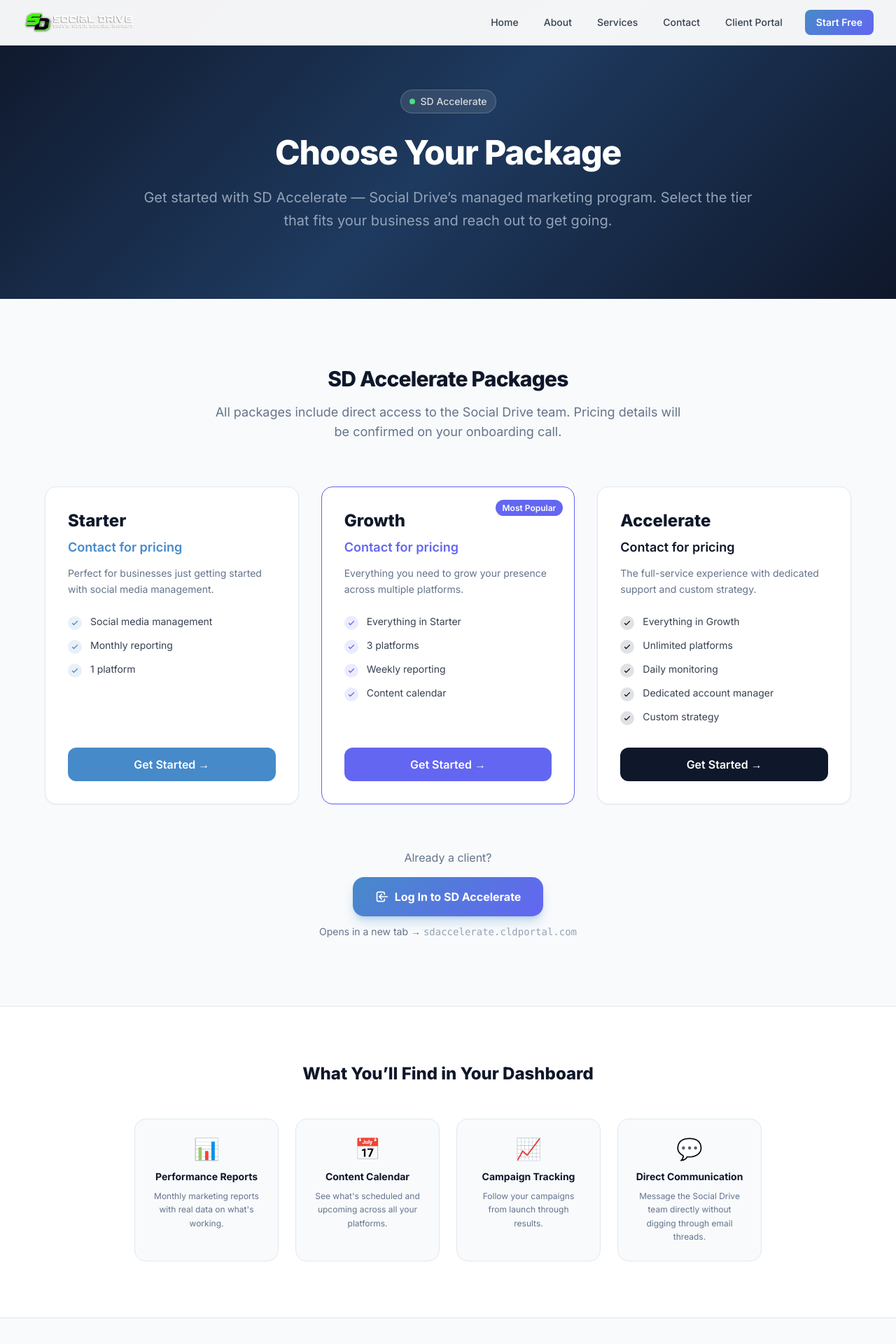
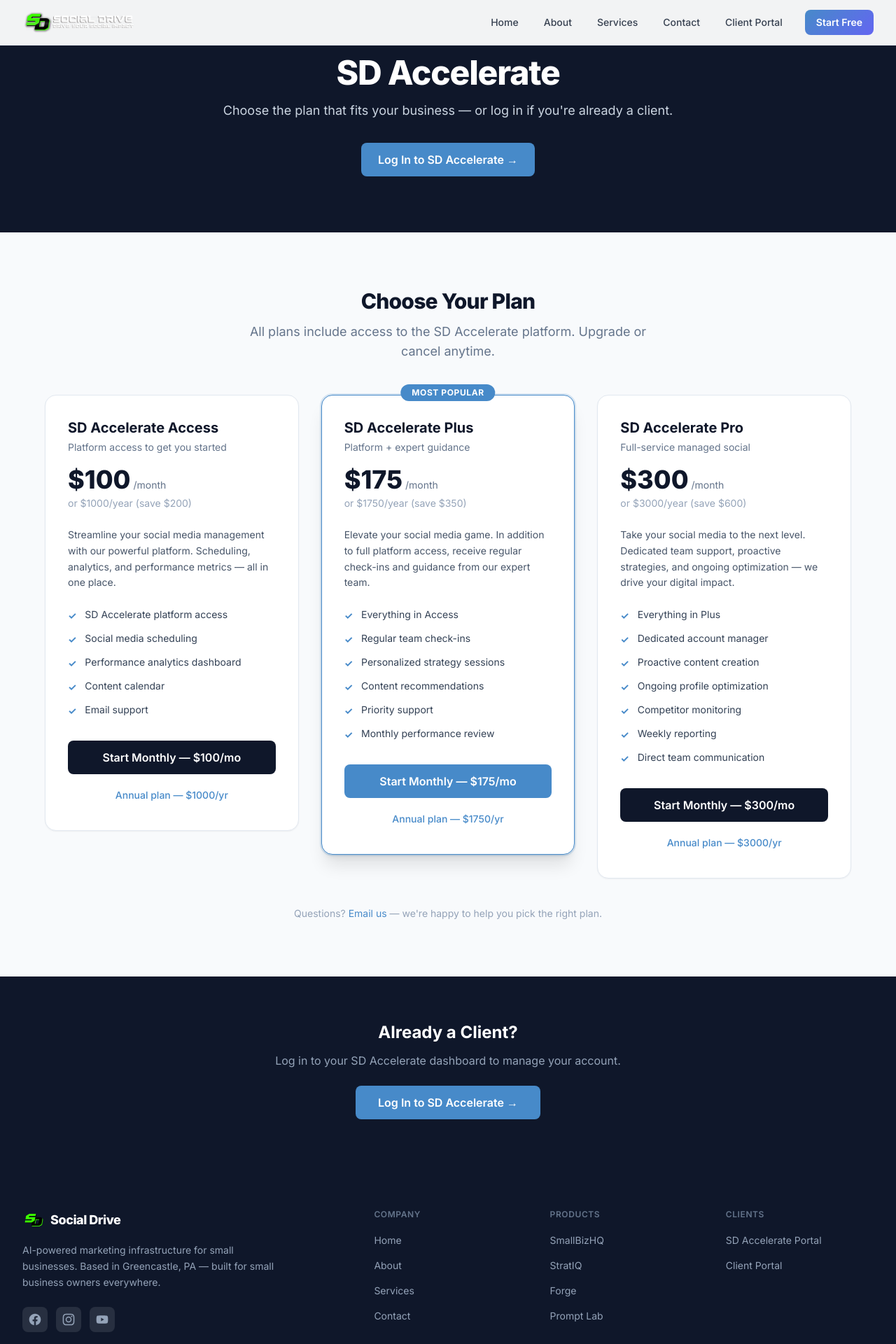
Before and after one commit to mbaer93/sdm-website, a Next.js app: page /client-portal in a window 1280 px wide. Shown: the top 1920 px of the page at 70% size. Built offline with nearby package versions, Linux system fonts and the light colour scheme.

Commit message:
feat: SD Accelerate real packages with Stripe pricing ($100/$175/$300 per month)

```diff
--- a/app/client-portal/page.tsx
+++ b/app/client-portal/page.tsx
@@ -1,238 +1,190 @@
-import type { Metadata } from "next";
-import Link from "next/link";
+import type { Metadata } from 'next'
+import Link from 'next/link'
 
 export const metadata: Metadata = {
-  title: "Client Portal — SD Accelerate",
-  description:
-    "Access your Social Drive client portal. Log in to SD Accelerate to view your marketing reports, content calendar, and account dashboard. Or choose an SD Accelerate package to get started.",
-  alternates: {
-    canonical: "https://www.socialdrivemedia.com/client-portal",
+  title: 'SD Accelerate — Client Portal | Social Drive',
+  description: 'Access your SD Accelerate dashboard or get started with a Social Drive package today.',
+  openGraph: {
+    title: 'SD Accelerate — Client Portal | Social Drive',
+    description: 'Access your SD Accelerate dashboard or choose a package to get started.',
+    url: 'https://www.socialdrivemedia.com/client-portal',
   },
-  openGraph: {
-    title: "Client Portal — SD Accelerate",
-    description: "Choose your SD Accelerate package or log in to your dashboard.",
-    url: "https://www.socialdrivemedia.com/client-portal",
-  },
-  robots: {
-    index: false,
-    follow: false,
-  },
-};
+  alternates: { canonical: 'https://www.socialdrivemedia.com/client-portal' },
+}
 
-const packages = [
+const PACKAGES = [
   {
-    name: "Starter",
-    price: "Contact for pricing",
-    description: "Perfect for businesses just getting started with social media management.",
+    name: 'Access',
+    tagline: 'Platform access to get you started',
+    description: 'Streamline your social media management with our powerful platform. Scheduling, analytics, and performance metrics — all in one place.',
+    monthlyPrice: 100,
+    yearlyPrice: 1000,
+    monthlyPriceId: 'price_1Om2JuKYIBz9dddLAkQMI9ke',
+    yearlyPriceId: 'price_1Om2KVKYIBz9dddLU5R1y6ho',
+    highlight: false,
     features: [
-      "Social media management",
-      "Monthly reporting",
-      "1 platform",
+      'SD Accelerate platform access',
+      'Social media scheduling',
+      'Performance analytics dashboard',
+      'Content calendar',
+      'Email support',
     ],
-    accent: "#478ac9",
-    subject: "SD Accelerate Starter Package",
-    popular: false,
   },
   {
-    name: "Growth",
-    price: "Contact for pricing",
-    description: "Everything you need to grow your presence across multiple platforms.",
+    name: 'Plus',
+    tagline: 'Platform + expert guidance',
+    description: 'Elevate your social media game. In addition to full platform access, receive regular check-ins and guidance from our expert team.',
+    monthlyPrice: 175,
+    yearlyPrice: 1750,
+    monthlyPriceId: 'price_1Om2QuKYIBz9dddL7NaFwLfC',
+    yearlyPriceId: 'price_1Om2TEKYIBz9dddLl0B3KJ89',
+    highlight: true,
     features: [
-      "Everything in Starter",
-      "3 platforms",
-      "Weekly reporting",
-      "Content calendar",
+      'Everything in Access',
+      'Regular team check-ins',
+      'Personalized strategy sessions',
+      'Content recommendations',
+      'Priority support',
+      'Monthly performance review',
     ],
-    accent: "#6366f1",
-    subject: "SD Accelerate Growth Package",
-    popular: true,
   },
   {
-    name: "Accelerate",
-    price: "Contact for pricing",
-    description: "The full-service experience with dedicated support and custom strategy.",
+    name: 'Pro',
+    tagline: 'Full-service managed social',
+    description: 'Take your social media to the next level. Dedicated team support, proactive strategies, and ongoing optimization — we drive your digital impact.',
+    monthlyPrice: 300,
+    yearlyPrice: 3000,
+    monthlyPriceId: 'price_1Om2b4KYIBz9dddLQkiECmlK',
+    yearlyPriceId: 'price_1Om2bmKYIBz9dddLgZIRHvdh',
+    highlight: false,
     features: [
-      "Everything in Growth",
-      "Unlimited platforms",
-      "Daily monitoring",
-      "Dedicated account manager",
-      "Custom strategy",
+      'Everything in Plus',
+      'Dedicated account manager',
+      'Proactive content creation',
+      'Ongoing profile optimization',
+      'Competitor monitoring',
+      'Weekly reporting',
+      'Direct team communication',
     ],
-    accent: "#0f172a",
-    subject: "SD Accelerate Accelerate Package",
-    popular: false,
   },
-];
+]
 
 export default function ClientPortalPage() {
   return (
-    <>
+    <main className="min-h-screen bg-white">
+
       {/* Hero */}
-      <section className="gradient-hero pt-32 pb-20 px-4 sm:px-6 lg:px-8">
-        <div className="max-w-4xl mx-auto text-center w-full">
-          <div className="inline-flex items-center gap-2 px-3 py-1.5 rounded-full bg-white/10 border border-white/20 text-white/80 text-sm font-medium mb-8">
-            <span className="w-2 h-2 rounded-full bg-green-400"></span>
+      <section className="bg-slate-900 text-white py-20 px-6 text-center">
+        <h1 className="text-4xl md:text-5xl font-extrabold tracking-tight mb-4">
           SD Accelerate
+        </h1>
+        <p className="text-lg text-slate-300 max-w-2xl mx-auto mb-8">
+          Choose the plan that fits your business — or log in if you&apos;re already a client.
+        </p>
+        <a
+          href="https://sdaccelerate.cldportal.com/login"
+          target="_blank"
+          rel="noopener noreferrer"
+          className="inline-flex items-center gap-2 bg-[#478ac9] hover:bg-[#3a7ab8] text-white font-semibold px-6 py-3 rounded-lg transition-colors"
+        >
+          Log In to SD Accelerate →
+        </a>
+      </section>
+
+      {/* Packages */}
+      <section className="py-20 px-6 bg-slate-50">
+        <div className="max-w-6xl mx-auto">
+          <div className="text-center mb-12">
+            <h2 className="text-3xl font-extrabold text-slate-900 tracking-tight mb-3">
+              Choose Your Plan
+            </h2>
+            <p className="text-slate-500 text-lg max-w-xl mx-auto">
+              All plans include access to the SD Accelerate platform. Upgrade or cancel anytime.
+            </p>
           </div>
-          <h1 className="text-5xl font-extrabold text-white tracking-tight mb-6">
-            Choose Your Package
-          </h1>
-          <p className="text-xl text-[#94a3b8] leading-relaxed mb-4">
-            Get started with SD Accelerate — Social Drive&rsquo;s managed marketing program. Select the tier that fits your business and reach out to get going.
+
+          <div className="grid grid-cols-1 md:grid-cols-3 gap-8 items-start">
+            {PACKAGES.map((pkg) => (
+              <div
+                key={pkg.name}
+                className={`rounded-2xl border p-8 flex flex-col ${
+                  pkg.highlight
+                    ? 'border-[#478ac9] bg-white shadow-xl ring-2 ring-[#478ac9]/20 relative'
+                    : 'border-slate-200 bg-white shadow-sm'
+                }`}
+              >
+                {pkg.highlight && (
+                  <div className="absolute -top-4 left-1/2 -translate-x-1/2 bg-[#478ac9] text-white text-xs font-bold px-4 py-1 rounded-full uppercase tracking-wider">
+                    Most Popular
+                  </div>
+                )}
+                <div className="mb-6">
+                  <h3 className="text-xl font-bold text-slate-900 mb-1">SD Accelerate {pkg.name}</h3>
+                  <p className="text-sm text-slate-500 mb-4">{pkg.tagline}</p>
+                  <div className="flex items-baseline gap-1 mb-1">
+                    <span className="text-4xl font-extrabold text-slate-900">${pkg.monthlyPrice}</span>
+                    <span className="text-slate-500 text-sm">/month</span>
+                  </div>
+                  <p className="text-sm text-slate-400">or ${pkg.yearlyPrice}/year (save ${(pkg.monthlyPrice * 12) - pkg.yearlyPrice})</p>
+                </div>
+
+                <p className="text-slate-600 text-sm mb-6 leading-relaxed">{pkg.description}</p>
+
+                <ul className="space-y-3 mb-8 flex-1">
+                  {pkg.features.map((f) => (
+                    <li key={f} className="flex items-start gap-3 text-sm text-slate-700">
+                      <span className="text-[#478ac9] font-bold mt-0.5">✓</span>
+                      {f}
+                    </li>
+                  ))}
+                </ul>
+
+                <div className="space-y-3">
+                  <a
+                    href={`https://buy.stripe.com/test_placeholder_${pkg.monthlyPriceId}`}
+                    className={`block text-center font-semibold py-3 px-6 rounded-lg transition-colors ${
+                      pkg.highlight
+                        ? 'bg-[#478ac9] hover:bg-[#3a7ab8] text-white'
+                        : 'bg-slate-900 hover:bg-slate-700 text-white'
+                    }`}
+                  >
+                    Start Monthly — ${pkg.monthlyPrice}/mo
+                  </a>
+                  <a
+                    href={`https://buy.stripe.com/test_placeholder_${pkg.yearlyPriceId}`}
+                    className="block text-center text-sm text-[#478ac9] hover:underline font-medium py-2"
+                  >
+                    Annual plan — ${pkg.yearlyPrice}/yr
+                  </a>
+                </div>
+              </div>
+            ))}
+          </div>
+
+          <p className="text-center text-slate-400 text-sm mt-10">
+            Questions?{' '}
+            <a href="mailto:ben@socialdrivemedia.com" className="text-[#478ac9] hover:underline">
+              Email us
+            </a>{' '}
+            — we&apos;re happy to help you pick the right plan.
           </p>
         </div>
       </section>
 
-      {/* Packages */}
-      <section className="py-24 px-4 sm:px-6 lg:px-8 bg-[#f8fafc]">
-        <div className="max-w-6xl mx-auto">
-          <div className="text-center mb-16">
-            <h2 className="text-3xl font-extrabold text-[#0f172a] tracking-tight mb-4">
-              SD Accelerate Packages
-            </h2>
-            <p className="text-lg text-[#64748b] max-w-2xl mx-auto">
-              All packages include direct access to the Social Drive team. Pricing details will be confirmed on your onboarding call.
-            </p>
-          </div>
-          <div className="grid grid-cols-1 md:grid-cols-3 gap-8">
-            {packages.map((pkg) => (
-              <div
-                key={pkg.name}
-                className={`bg-white rounded-2xl p-8 border shadow-sm relative overflow-hidden flex flex-col ${
-                  pkg.popular
-                    ? "border-[#6366f1] shadow-lg shadow-[#6366f1]/10"
-                    : "border-[#e2e8f0]"
-                }`}
-              >
-                {pkg.popular && (
-                  <div className="absolute top-4 right-4">
-                    <span className="text-xs font-semibold px-2.5 py-1 rounded-full text-white bg-[#6366f1]">
-                      Most Popular
-                    </span>
-                  </div>
-                )}
-                <div className="mb-6">
-                  <h3 className="text-2xl font-extrabold text-[#0f172a] mb-2">{pkg.name}</h3>
-                  <div className="text-lg font-semibold mb-3" style={{ color: pkg.accent }}>
-                    {pkg.price}
-                  </div>
-                  <p className="text-sm text-[#64748b] leading-relaxed">{pkg.description}</p>
-                </div>
-                <ul className="space-y-3 mb-8 flex-1">
-                  {pkg.features.map((feature, i) => (
-                    <li key={i} className="flex items-start gap-3">
-                      <div
-                        className="flex-shrink-0 w-5 h-5 rounded-full flex items-center justify-center mt-0.5"
-                        style={{ backgroundColor: `${pkg.accent}20` }}
-                      >
-                        <svg
-                          className="w-3 h-3"
-                          fill="none"
-                          stroke={pkg.accent}
-                          viewBox="0 0 24 24"
-                        >
-                          <path
-                            strokeLinecap="round"
-                            strokeLinejoin="round"
-                            strokeWidth={2.5}
-                            d="M5 13l4 4L19 7"
-                          />
-                        </svg>
-                      </div>
-                      <span className="text-sm text-[#374151]">{feature}</span>
-                    </li>
-                  ))}
-                </ul>
-                <a
-                  href={`mailto:ben@socialdrivemedia.com?subject=${encodeURIComponent(pkg.subject)}`}
-                  className="w-full inline-flex items-center justify-center px-6 py-3 text-base font-semibold text-white rounded-xl hover:opacity-90 transition-opacity"
-                  style={{ backgroundColor: pkg.accent }}
-                >
-                  Get Started →
-                </a>
-              </div>
-            ))}
-          </div>
-
-          {/* Already a client */}
-          <div className="mt-16 text-center">
-            <p className="text-[#64748b] mb-4">Already a client?</p>
+      {/* Existing clients */}
+      <section className="py-16 px-6 bg-slate-900 text-center">
+        <h2 className="text-2xl font-bold text-white mb-3">Already a Client?</h2>
+        <p className="text-slate-400 mb-6">Log in to your SD Accelerate dashboard to manage your account.</p>
         <a
           href="https://sdaccelerate.cldportal.com/login"
           target="_blank"
           rel="noopener noreferrer"
-              className="inline-flex items-center justify-center px-8 py-4 text-base font-bold text-white rounded-2xl gradient-accent hover:opacity-90 transition-opacity shadow-lg shadow-[#478ac9]/30"
+          className="inline-flex items-center gap-2 bg-[#478ac9] hover:bg-[#3a7ab8] text-white font-semibold px-8 py-3 rounded-lg transition-colors"
         >
-              <svg className="w-5 h-5 mr-2" fill="none" stroke="currentColor" viewBox="0 0 24 24">
-                <path strokeLinecap="round" strokeLinejoin="round" strokeWidth={2} d="M11 16l-4-4m0 0l4-4m-4 4h14m-5 4v1a3 3 0 01-3 3H6a3 3 0 01-3-3V7a3 3 0 013-3h7a3 3 0 013 3v1" />
-              </svg>
-              Log In to SD Accelerate
+          Log In to SD Accelerate →
         </a>
-            <p className="mt-3 text-sm text-[#64748b]">
-              Opens in a new tab →{" "}
-              <span className="font-mono text-[#94a3b8]">sdaccelerate.cldportal.com</span>
-            </p>
-          </div>
-        </div>
       </section>
 
-      {/* What's in the portal */}
-      <section className="py-20 px-4 sm:px-6 lg:px-8 bg-white border-t border-[#e2e8f0]">
-        <div className="max-w-4xl mx-auto">
-          <h2 className="text-2xl font-extrabold text-[#0f172a] text-center mb-12">
-            What You&rsquo;ll Find in Your Dashboard
-          </h2>
-          <div className="grid grid-cols-1 sm:grid-cols-2 lg:grid-cols-4 gap-6">
-            {[
-              { icon: "📊", title: "Performance Reports", desc: "Monthly marketing reports with real data on what's working." },
-              { icon: "📅", title: "Content Calendar", desc: "See what's scheduled and upcoming across all your platforms." },
-              { icon: "📈", title: "Campaign Tracking", desc: "Follow your campaigns from launch through results." },
-              { icon: "💬", title: "Direct Communication", desc: "Message the Social Drive team directly without digging through email threads." },
-            ].map((item) => (
-              <div key={item.title} className="bg-[#f8fafc] rounded-2xl p-6 border border-[#e2e8f0] text-center">
-                <div className="text-3xl mb-3">{item.icon}</div>
-                <h3 className="text-sm font-bold text-[#0f172a] mb-2">{item.title}</h3>
-                <p className="text-xs text-[#64748b] leading-relaxed">{item.desc}</p>
-              </div>
-            ))}
-          </div>
-        </div>
-      </section>
-
-      {/* Need help */}
-      <section className="py-16 px-4 sm:px-6 lg:px-8 bg-[#f8fafc] border-t border-[#e2e8f0]">
-        <div className="max-w-3xl mx-auto text-center">
-          <h2 className="text-2xl font-extrabold text-[#0f172a] mb-4">Having Trouble Logging In?</h2>
-          <p className="text-[#64748b] mb-8">
-            If you&rsquo;ve lost access to your SD Accelerate account or need help getting set up, reach out to Matt directly. We&rsquo;ll get you back in within one business day.
-          </p>
-          <div className="flex flex-col sm:flex-row gap-4 justify-center">
-            <Link
-              href="/contact"
-              className="inline-flex items-center justify-center px-6 py-3 text-base font-semibold text-white rounded-xl gradient-accent hover:opacity-90 transition-opacity"
-            >
-              Contact Support
-            </Link>
-            <a
-              href="mailto:ben@socialdrivemedia.com"
-              className="inline-flex items-center justify-center px-6 py-3 text-base font-semibold text-[#0f172a] rounded-xl border border-[#e2e8f0] hover:bg-white transition-colors"
-            >
-              Email Us Directly
-            </a>
-          </div>
-          <p className="mt-6 text-sm text-[#64748b]">
-            Not a client yet?{" "}
-            <a href="https://smallbizhq.co" target="_blank" rel="noopener noreferrer" className="text-[#478ac9] hover:underline">
-              Start free with SmallBizHQ
-            </a>{" "}
-            or{" "}
-            <Link href="/services" className="text-[#478ac9] hover:underline">
-              explore our services
-            </Link>
-            .
-          </p>
-        </div>
-      </section>
-    </>
-  );
+    </main>
+  )
 }
```
Lines whose indentation alone changed are shown as unchanged.
